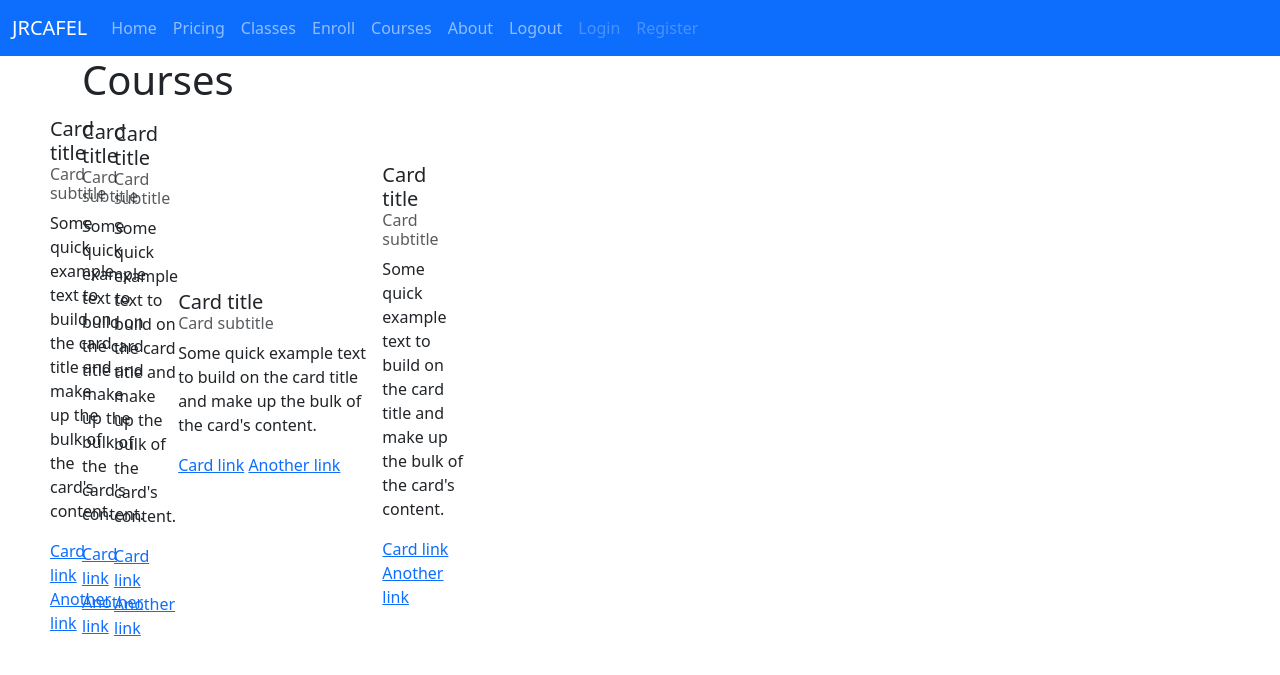
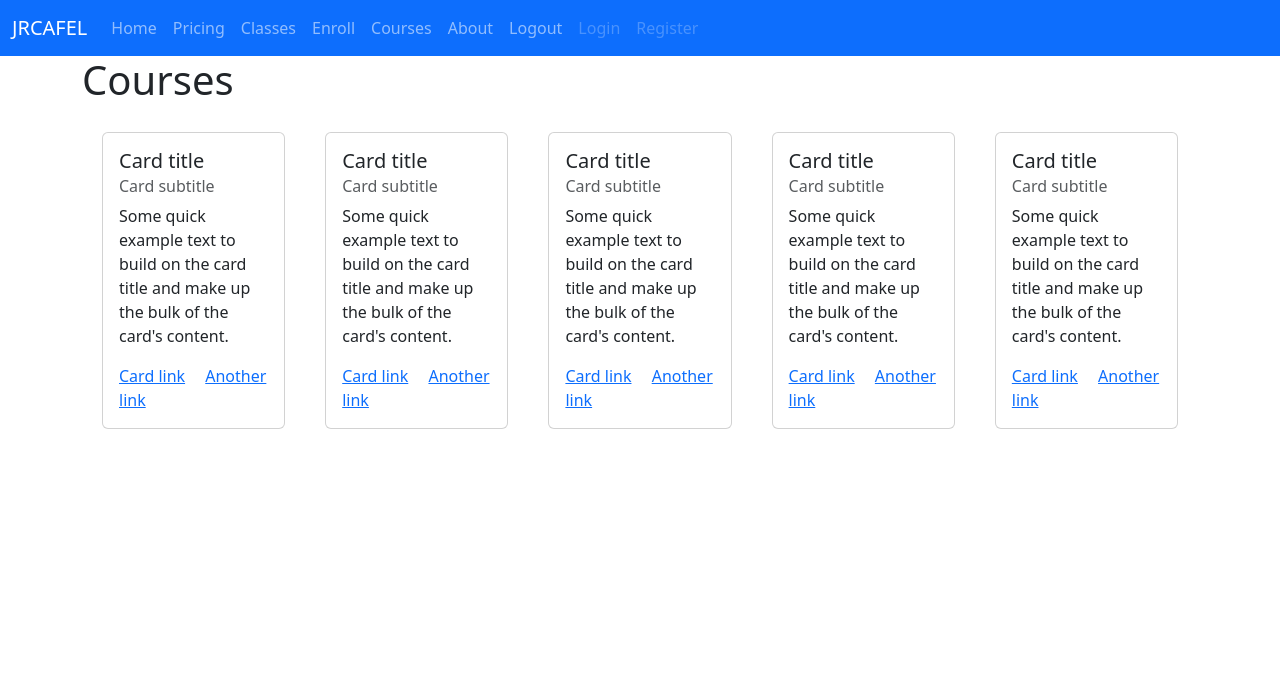
Before and after one commit to TropiiDev/DualHacks, a Flask app: page /courses in a window 1280 px wide. Shown: the top 675 px of the page. Run offline with Flask 3, Linux system fonts and the light colour scheme; a user stored in the database is signed in; some libraries are stand-ins or nearby versions.

Commit message:
Cards Courses

```diff
--- a/website/templates/courses.html
+++ b/website/templates/courses.html
@@ -3,14 +3,15 @@
 
 {% block head %}
     {{ super() }}
-    <link rel="stylesheet" href="../../website/static/css/courses.css">
+    <link rel="stylesheet" href="{{ url_for('static', filename='css/pricing.css') }}">
 {% endblock %}
 
 {% block content %}
     <h1>Courses</h1>
+    <div class="cards">
     {% for card in range(num_cards) %}
 
-    <div class="cards" style="width: 18rem;">
+    <div class="card" style="width: 18rem;">
         <div class="card-body">
           <h5 class="card-title">Card title</h5>
           <h6 class="card-subtitle mb-2 text-body-secondary">Card subtitle</h6>
@@ -18,6 +19,7 @@
           <a href="#" class="card-link">Card link</a>
           <a href="#" class="card-link">Another link</a>
         </div>
+      </div>
     {% endfor %}
 </div>
 {% endblock %}
```
Also changed, not shown: instance/database.db (added).
